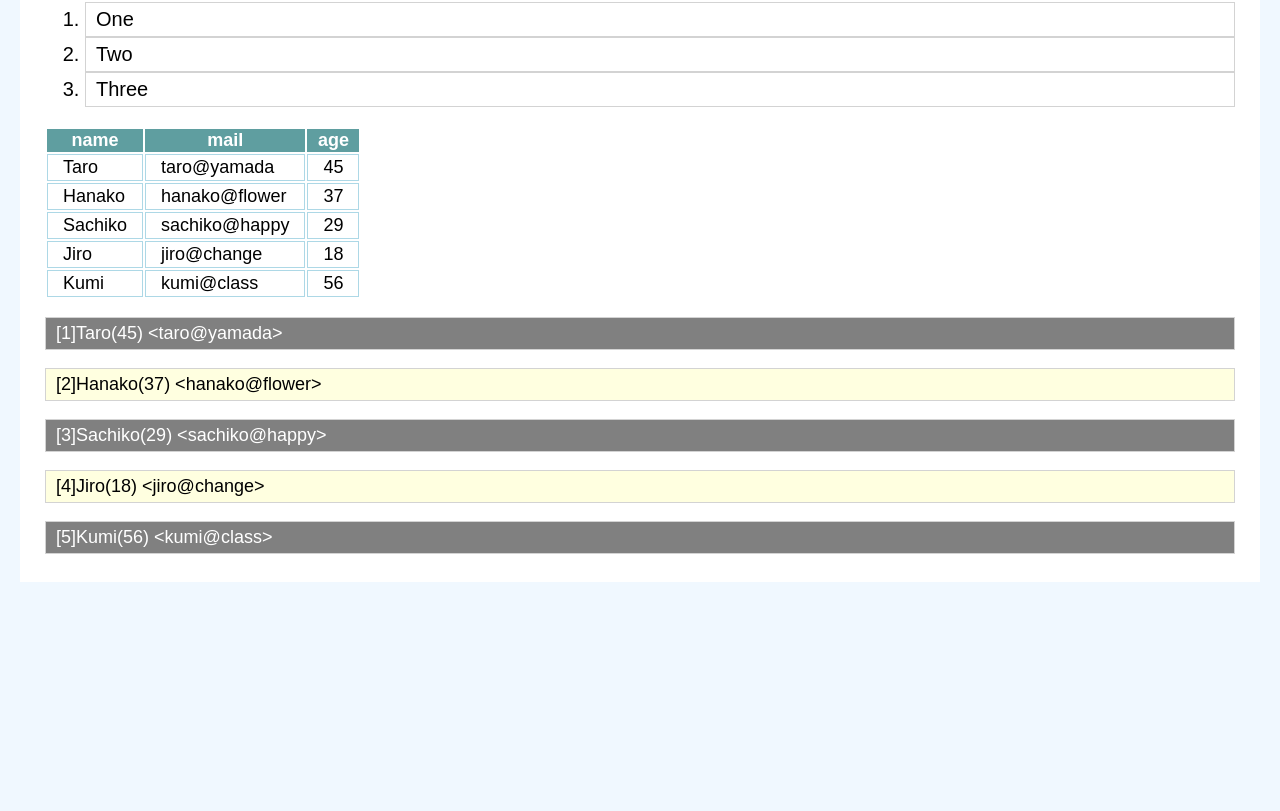
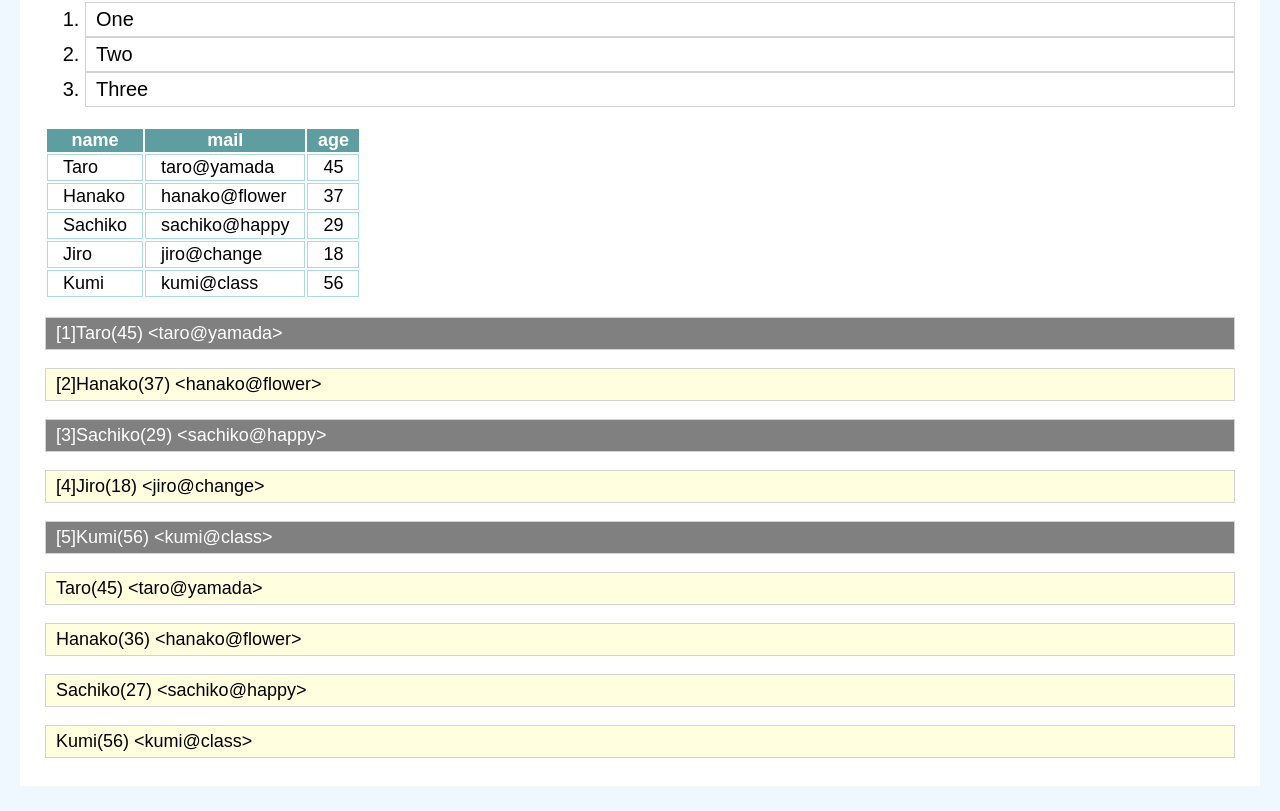
Before and after one commit to yuuta-git12/React_Ts_App, a React (Create React App) app: page / in a window 1280 px wide. Shown: the part 662-1473 px from the top of the page. Before the commit the page ends 1269 px from the top, so only its background shows below. Built offline with nearby package versions, Linux system fonts and the light colour scheme.

Commit message:
オブジェクトの記述

```diff
--- a/src/App.tsx
+++ b/src/App.tsx
@@ -30,6 +30,15 @@ interface MsgProps {
   size: number,
   color: string
 }
+
+interface DataInterface {
+  data:{
+    name:string,
+    mail:string,
+    age:number
+  }
+}
+
 
 //propsはオブジェクトを表す MsgPropsは値のタイプ
 function Msg(props: MsgProps){
@@ -72,6 +81,14 @@ function getData(n:number){
     <p className='msg'
       style={flg ? {backgroundColor:'gray',color:'white'}:{}}>
       [{n+1}]{user_data[n].name}({user_data[n].age}) &lt;{user_data[n].mail}&gt;
+    </p>
+  )
+}
+
+function Data(props:DataInterface){
+  return(
+    <p className="msg">
+      {props.data.name}({props.data.age}) &lt;{props.data.mail}&gt;
     </p>
   )
 }
@@ -127,6 +144,11 @@ function App() {
       {getData(3)}
       {getData(4)}
 
+      <Data data={{name:'Taro', mail:'taro@yamada', age:45}}/>
+      <Data data={{name:'Hanako', mail:'hanako@flower', age:36}}/>
+      <Data data={{name:'Sachiko', mail:'sachiko@happy', age:27}}/>
+      <Data data={user_data[4]}/>
+
       </div>
     </div>
   );
```
